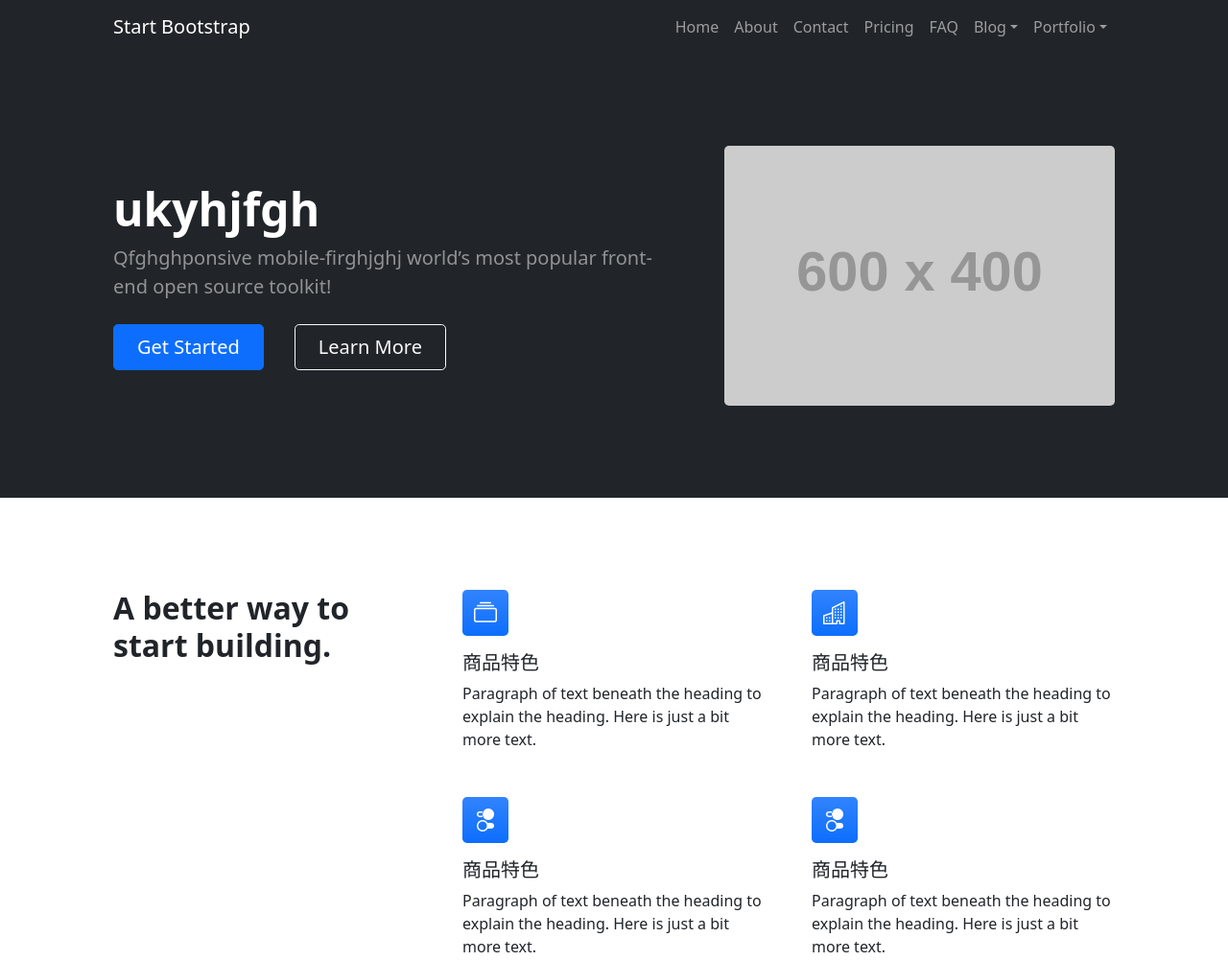
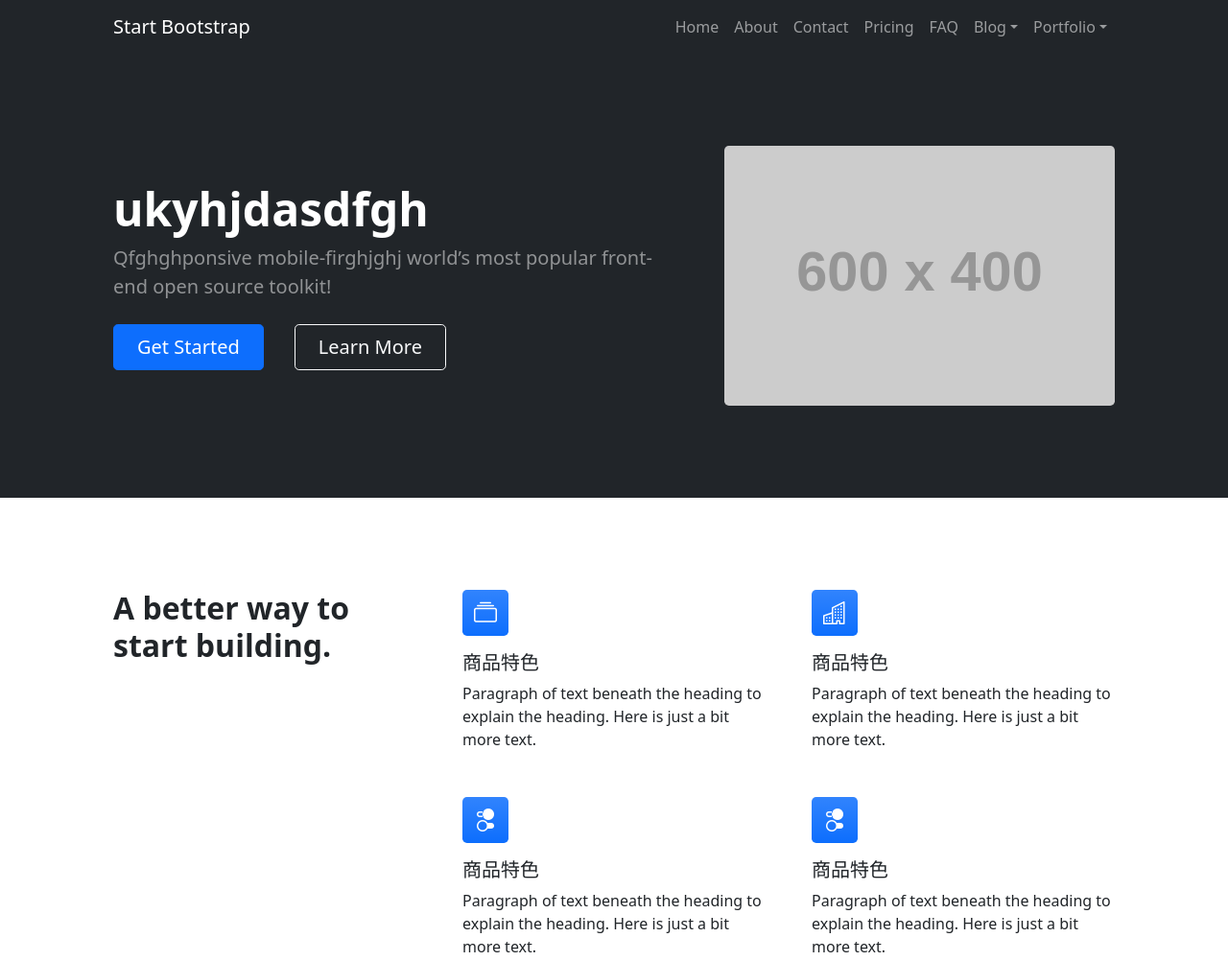
Before and after one commit to wu71418/shop, a plain HTML site: page index.html in a window 1280 px wide. Shown: the top 1002 px of the page at 96% size. Drawn offline with nearby package versions, Linux system fonts and the light colour scheme; placeholder pictures from the web are drawn by us.

Commit message:
update index

```diff
--- a/index.html
+++ b/index.html
@@ -51,7 +51,7 @@
                     <div class="row gx-5 align-items-center justify-content-center">
                         <div class="col-lg-8 col-xl-7 col-xxl-6">
                             <div class="my-5 text-center text-xl-start">
-                                <h1 class="display-5 fw-bolder text-white mb-2">ukyhjfgh</h1>
+                                <h1 class="display-5 fw-bolder text-white mb-2">ukyhjdasdfgh</h1>
                                 <p class="lead fw-normal text-white-50 mb-4">Qfghghponsive mobile-firghjghj world’s most popular front-end open source toolkit!</p>
                                 <div class="d-grid gap-3 d-sm-flex justify-content-sm-center justify-content-xl-start">
                                     <a class="btn btn-primary btn-lg px-4 me-sm-3" href="#features">Get Started</a>
```
